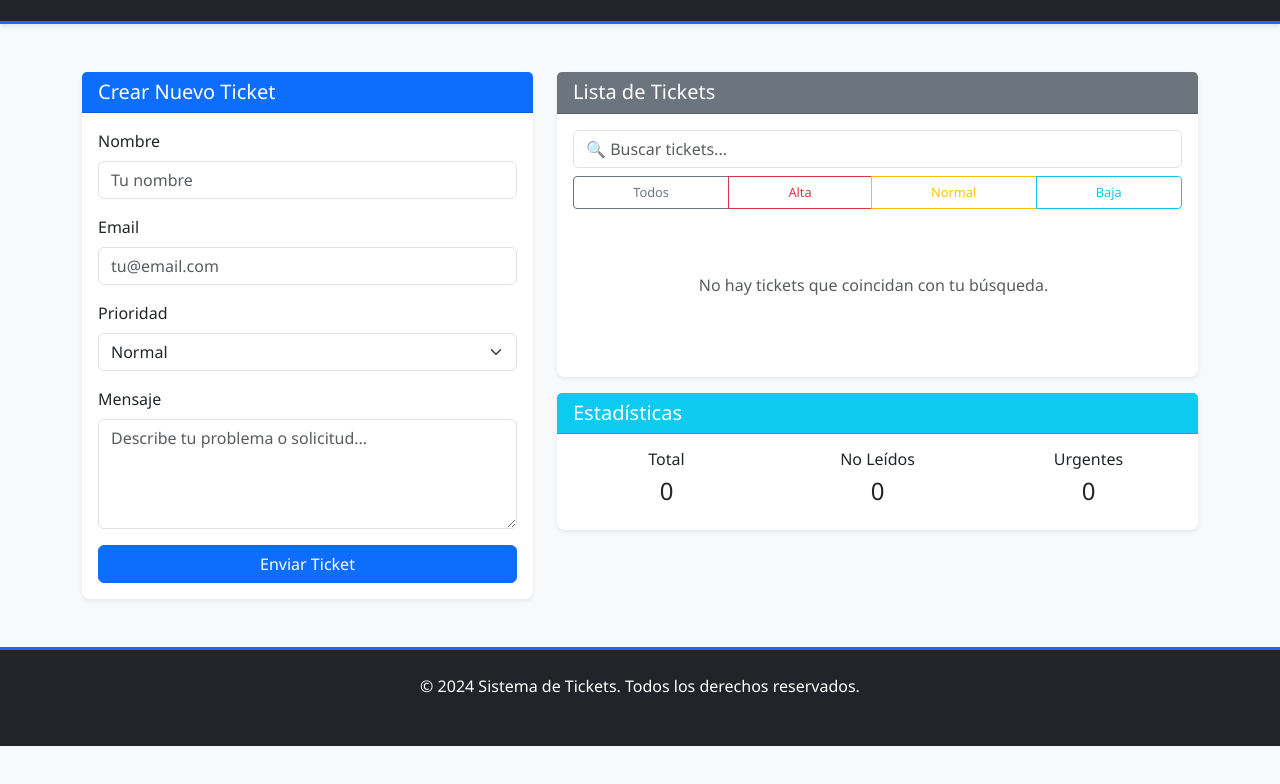
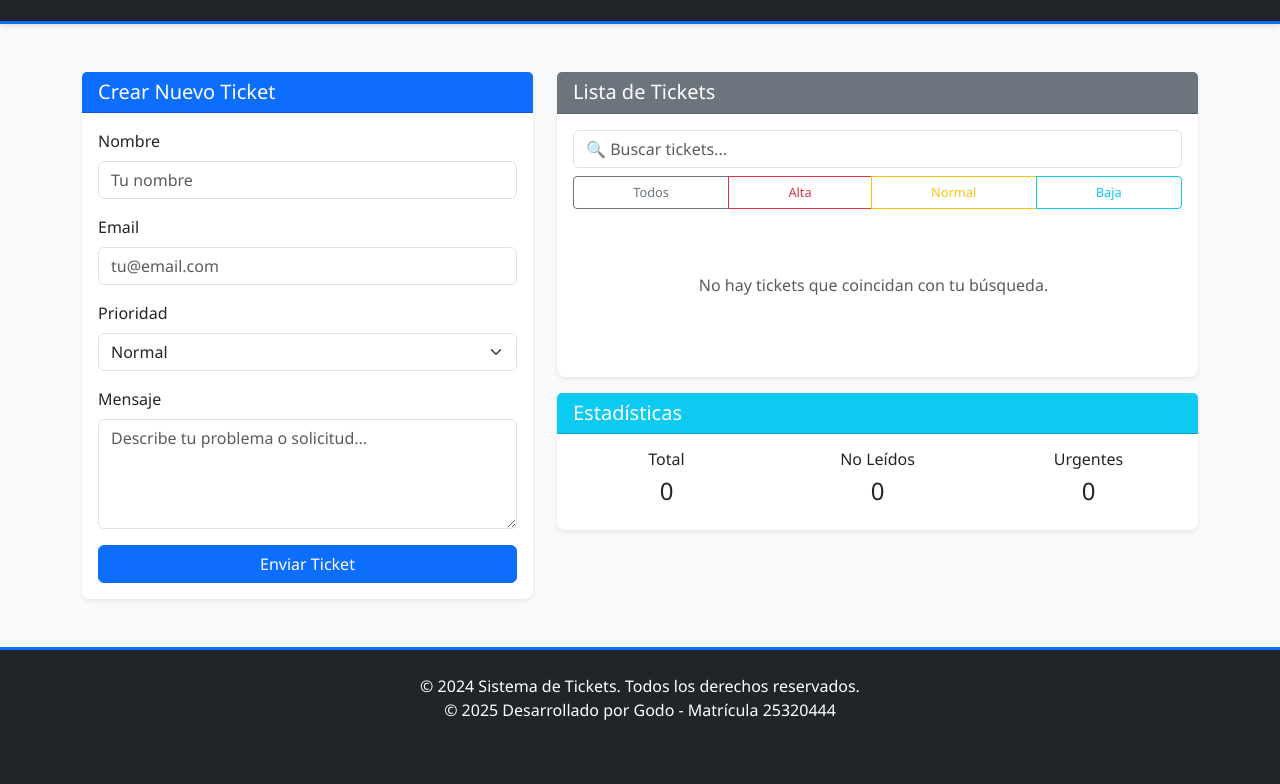
Before and after one commit to godomenis/sistematickets, a plain HTML site: page index.html in a window 1280 px wide. Shown: the part 96-880 px from the top of the page. Before the commit the page ends 842 px from the top, so only its background shows below. Drawn offline with nearby package versions, Linux system fonts and the light colour scheme.

Commit message:
docs: Actualizar footer

```diff
--- a/index.html
+++ b/index.html
@@ -113,6 +113,7 @@
     <footer class="bg-dark text-white text-center py-4 mt-5">
         <div class="container">
             <p class="mb-0">&copy; 2024 Sistema de Tickets. Todos los derechos reservados.</p>
+            <p>&copy; 2025 Desarrollado por Godo - Matrícula 25320444</p>
             <small class="text-muted">Práctica 1 - Unidad 4 | Git & GitHub</small>
         </div>
     </footer>
```
